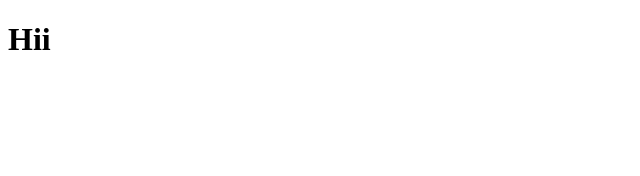
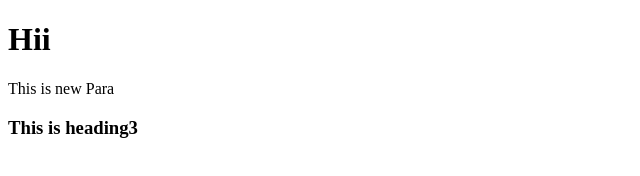
Before and after one commit to shakyakhushbu/Bootstrap, a plain HTML site: page hello.html in a window 1280 px wide. Shown: the whole page, without its empty margins (0-640 px from the left). Drawn offline with Linux system fonts and the light colour scheme.

Commit message:
Somethig another change in hello.html

```diff
--- a/hello.html
+++ b/hello.html
@@ -7,5 +7,7 @@
 </head>
 <body>
 <h1>Hii</h1>
+<p> This is new Para</p>
+<h3>This is heading3</h3>
 </body>
 </html>
```
